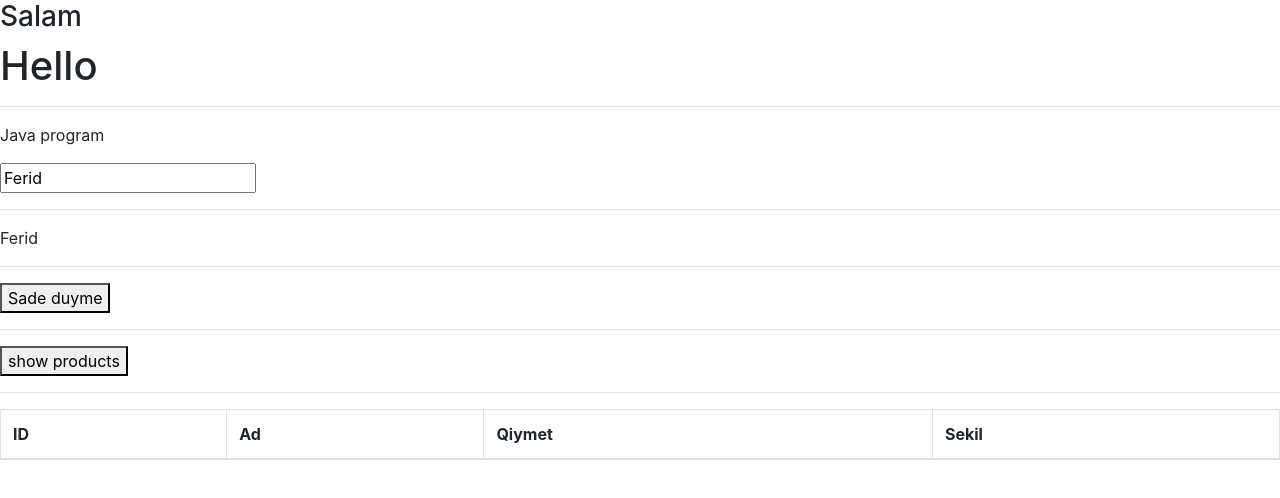
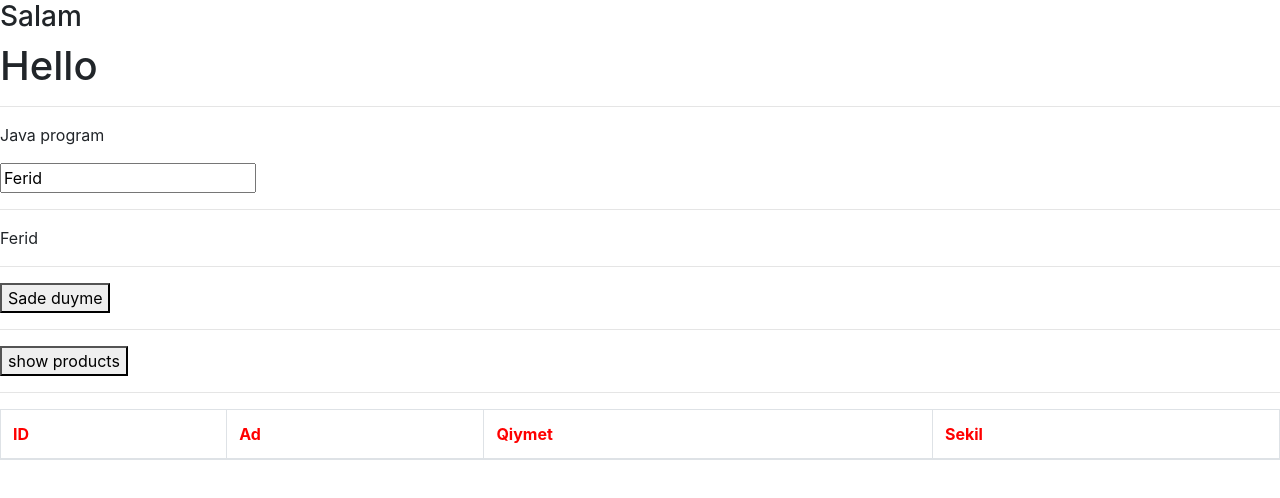
Before and after one commit to uzeyir-bayramli-3379/aprel_15_group_codes, an Angular app in the folder projects/year2/frontend/ts/my-project/: page / in a window 1280 px wide. Shown: the top 498 px of the page. Built offline with nearby package versions, Linux system fonts and the light colour scheme.

Commit message:
some styles

```diff
--- a/projects/year2/frontend/ts/my-project/src/app/app.component.css
+++ b/projects/year2/frontend/ts/my-project/src/app/app.component.css
@@ -0,0 +1,3 @@
+table>thead{
+    color:red;
+}
--- a/projects/year2/frontend/ts/my-project/src/styles.css
+++ b/projects/year2/frontend/ts/my-project/src/styles.css
@@ -1 +1,4 @@
 /* You can add global styles to this file, and also import other style files */
+table>thead{
+    color:green;
+}
```
Also changed, not shown: projects/year2/frontend/ts/my-project/src/app/app.component.ts (line endings or trailing spaces).
